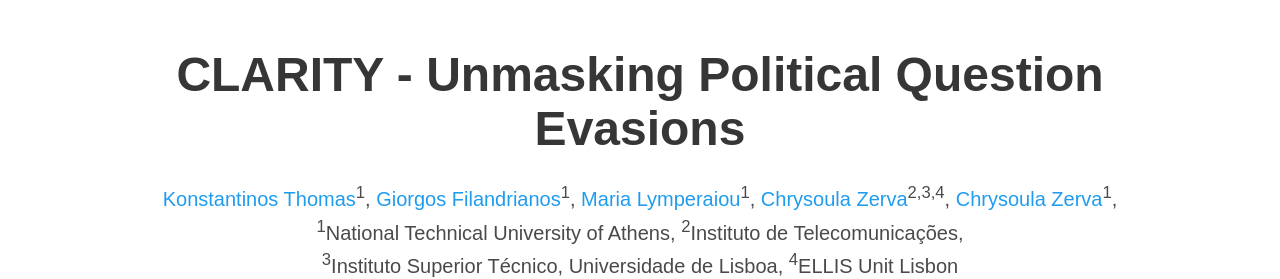
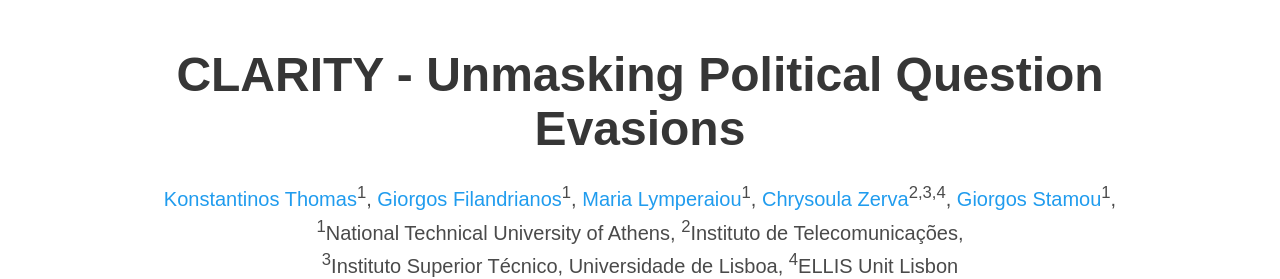
Before and after one commit to konstantinosftw/CLARITY-SemEval-2026, a plain HTML site: page docs/index.html in a window 1280 px wide. Shown: the top 279 px of the page. Drawn offline with nearby package versions, Linux system fonts and the light colour scheme; some icons are missing; a web font is replaced by a local one.

Commit message:
added Stamou name

```diff
--- a/docs/index.html
+++ b/docs/index.html
@@ -68,7 +68,7 @@
                 <a href="SECOND AUTHOR PERSONAL LINK" target="_blank">Chrysoula Zerva</a><sup>2,3,4</sup>,
               </span>
               <span class="author-block">
-                <a href="SECOND AUTHOR PERSONAL LINK" target="_blank">Chrysoula Zerva</a><sup>1</sup>,
+                <a href="SECOND AUTHOR PERSONAL LINK" target="_blank">Giorgos Stamou</a><sup>1</sup>,
               </span>
               </span>
             </div>
```
Also changed, not shown: 1 other file.
